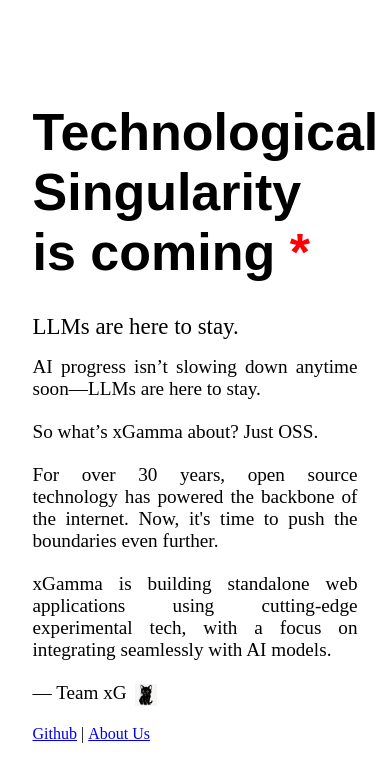
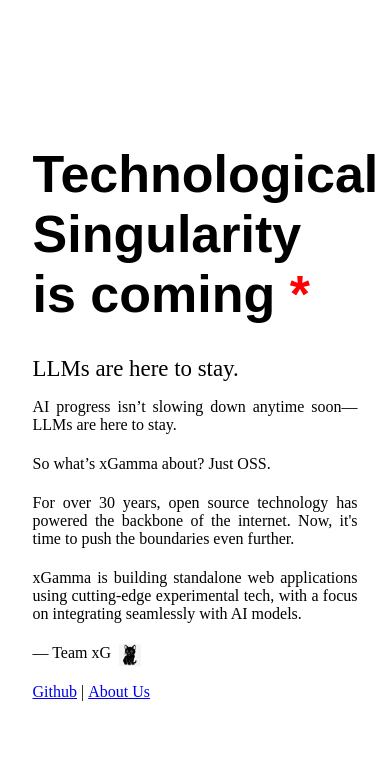
Before and after one commit to xGamma-ai/xgamma-cloudflare, a React (Vite) app: page / in a window 390 px wide. Shown: the top 780 px of the page. Built offline with nearby package versions, Linux system fonts and the light colour scheme; a web font is replaced by a local one.

Commit message:
style: rem changes

```diff
--- a/src/articles/common.module.css
+++ b/src/articles/common.module.css
@@ -44,6 +44,6 @@
 
     p,
     .codeblock {
-        font-size: clamp(.7rem, 5vw, 1.2rem);
+        font-size: clamp(.7rem, 5vw, 1.0rem);
     }
 }
```
